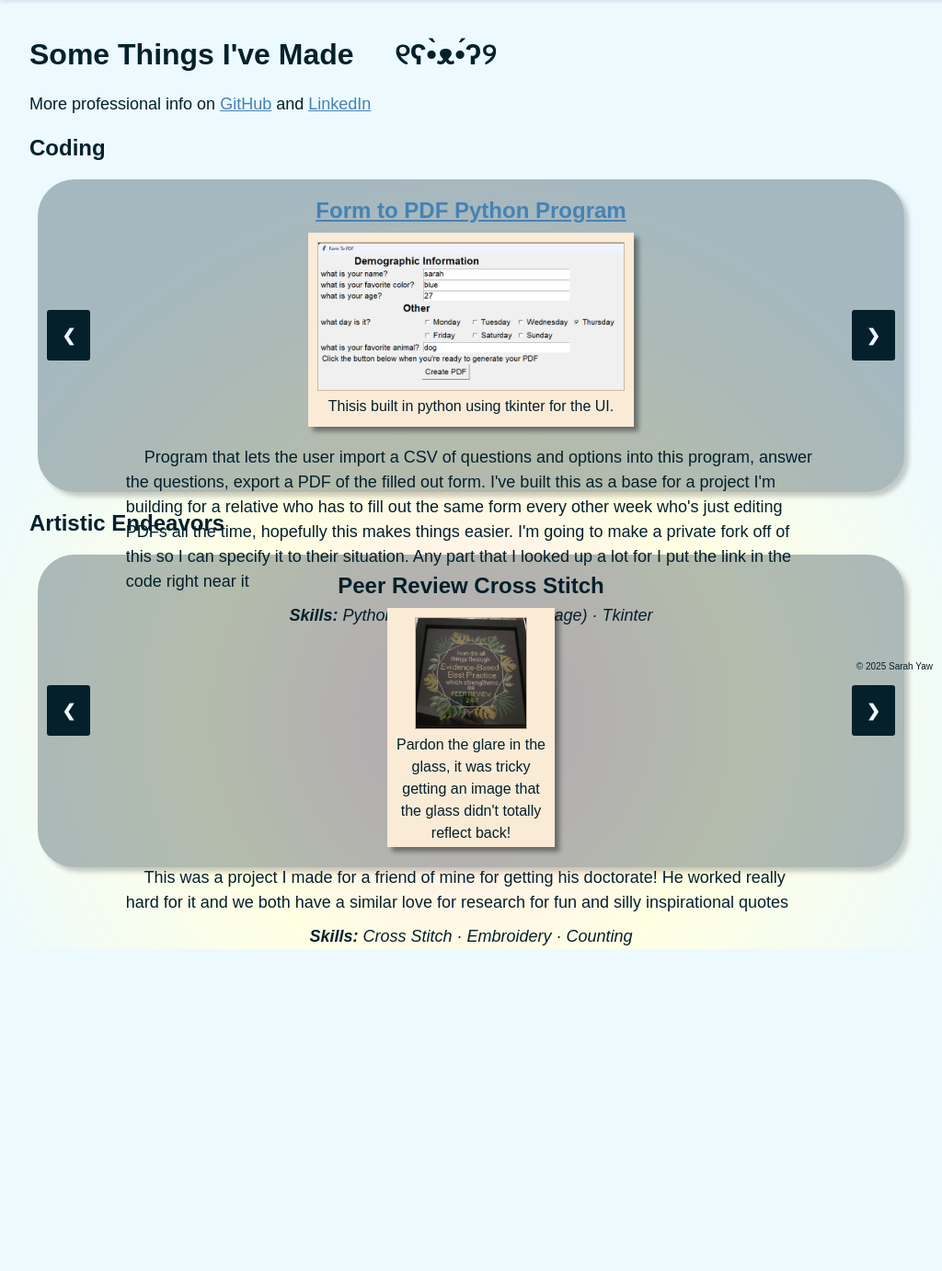
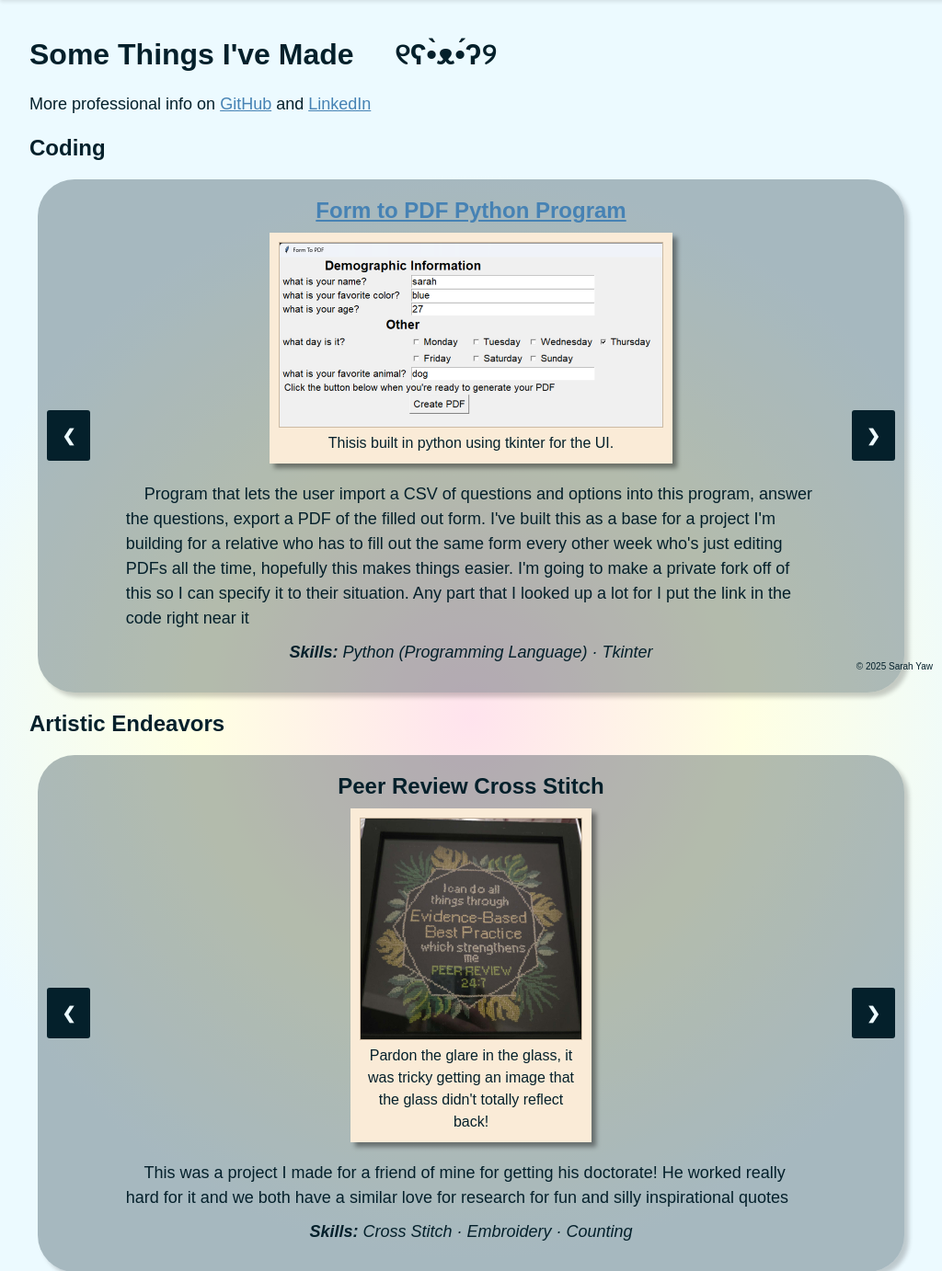
Before and after one commit to SarahYaw/PortfolioSite, a Flask app: page /projects in a window 1024 px wide. Shown: the part 60-1442 px from the top of the page at 92% size. Before the commit the page ends 1092 px from the top, so only its background shows below. Run offline with Flask 3, Linux system fonts and the light colour scheme.

Commit message:
more styling

```diff
--- a/website/static/modules/carousel.css
+++ b/website/static/modules/carousel.css
@@ -87,7 +87,6 @@
       .slide {
           margin: 0;
           width: 100%;
-          height: unset;
 
           .description,
           .skills {
@@ -118,6 +117,7 @@
       .slide {
         width: 80vw;
         margin: 0 2% 0 2%;
+        height: fit-content;
 
         .picture {
           margin: 10px;
@@ -150,7 +150,7 @@
   .slide {
     width: 80vw;
     margin: 0 2% 0 2%;
-    height: 40vh;
+    height: fit-content;
     max-height: min-content;
     justify-content: space-evenly;
 
@@ -158,13 +158,13 @@
       margin: 10px;
       height: auto;
       width: min-content;
-      max-height: 30vh !important;
+      max-height: fit-content;
       max-width: 70vw !important;
 
       img {
         height: auto;
         width: auto;
-        max-height: 20vh !important;
+        max-height: 30vh !important;
         max-width: 70vw !important;
         min-height: 15vh;
       }
--- a/website/static/modules/timeline.css
+++ b/website/static/modules/timeline.css
@@ -112,7 +112,6 @@ h2 {
         border: none;
         z-index: 1000;
         position: absolute;
-        top: 70vh;
         right: 2vw;
         box-shadow: 4px 4px 9px 1px rgba(0, 0, 0, 0.4);
 
@@ -146,8 +145,6 @@ h2 {
             margin: 0.5em 0 0.2em 0;
         }
     }
-
-
     .green {
         background-color: #03562d !important;
 
@@ -247,7 +244,6 @@ h2 {
     .timeline-container {
         .card {
             position: absolute;
-            top: 15vh;
             right: 3vw;
         }
     }
@@ -260,7 +256,6 @@ h2 {
     .timeline-container {
         .card {
             position: absolute;
-            top: 15vh;
             right: 3vw;
         }
     }
```
Also changed, not shown: website/templates/about.html (+10 -0 lines).
